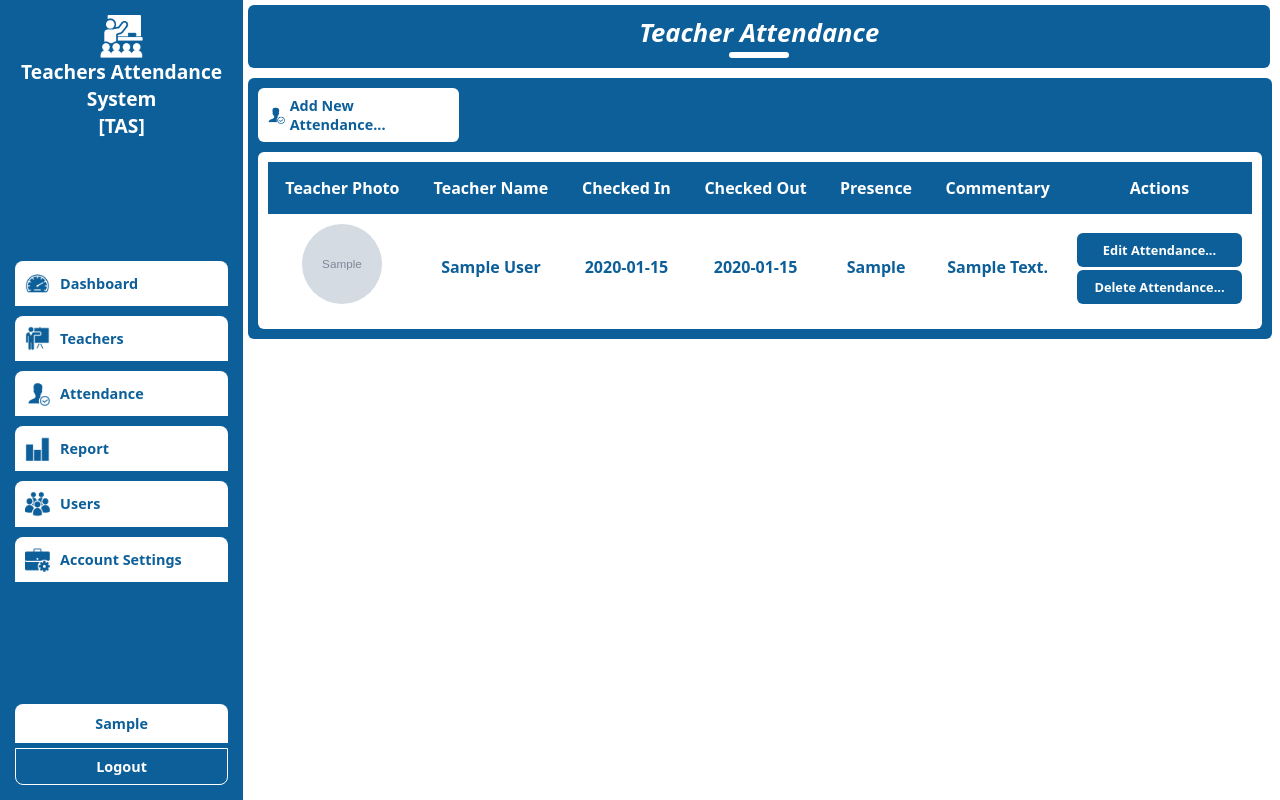
After one commit to Nsoro-Allan/Teacher_Attendance_System, a PHP site: page /attendance.php in a window 1280 px wide. The commit adds this page. Run offline with PHP 8.4, Linux system fonts and the light colour scheme; a user stored in the database is signed in; tables that the repository leaves empty hold one stand-in row (values such as "Sample post"); grey boxes marked "Sample" are stand-in pictures.

Commit message:
changes added...

```diff
--- /dev/null
+++ b/attendance.php
@@ -0,0 +1,102 @@
+<?php
+include("sessions.php");
+include("db_connection.php");
+?>
+<!DOCTYPE html>
+<html lang="en">
+<head>
+    <meta charset="UTF-8">
+    <meta name="viewport" content="width=device-width, initial-scale=1.0">
+    <title>TAS - Attendance</title>
+    <link rel="stylesheet" href="style.css">
+    <link rel="shortcut icon" href="./images/icon.ico" type="image/x-icon">
+</head>
+<body>
+    <div class="main-container">
+
+        <!-- Sidbar -->
+            <?php include("sidebar.php");?>
+        <!-- Sidbar -->
+
+        <div class="container-right">
+            <div class="title">
+                <h1>Teacher Attendance</h1>
+                <div class="line"></div>
+            </div>
+
+            <div class="content">
+
+                <div class="buttons">
+                    <a href="./add_attendance.php"><img src="./images/attendance.ico" alt="Icon"> Add New Attendance...</a>
+                </div>
+
+                <div class="table">
+
+                <table>
+                    <tr>
+                        <th>Teacher Photo</th>
+                        <th>Teacher Name</th>
+                        <th>Checked In</th>
+                        <th>Checked Out</th>
+                        <th>Presence</th>
+                        <th>Commentary</th>
+                        <th>Actions</th>
+                    </tr>
+                    <?php
+                        $select=$con->query("SELECT * FROM `attendance` ORDER BY `attendance_id` DESC");
+                        if(mysqli_num_rows($select)>0){
+
+                        while($row=mysqli_fetch_assoc($select)){
+                         $attendance_id=$row['attendance_id'];
+                         $teacher_id=$row['teacher_id'];
+                         $presence=$row['presence'];
+                         $checkin_time=$row['checkin_time'];
+                         $checkout_time=$row['checkout_time'];
+                         $commentary=$row['commentary'];
+                    ?>
+                        <tr>
+                        <td><img src="uploads/<?php
+                         $t_id=$teacher_id;
+                         $select1=$con->query("SELECT * FROM `teachers` WHERE `teacher_id`='$t_id'");
+                         $row1=mysqli_fetch_assoc($select1);
+                         $teacher_photo=$row1['teacher_photo'];
+                         echo $teacher_photo;
+                         ?>"></td>
+                        <td><?php
+                         $t_id=$teacher_id;
+                         $select2=$con->query("SELECT * FROM `teachers` WHERE `teacher_id`='$t_id'");
+                         $row2=mysqli_fetch_assoc($select2);
+                         $teacher_name=$row2['teacher_name'];
+                         echo $teacher_name;
+                         ?></td>
+                        <td><?php echo $checkin_time;?></td>
+                        <td><?php echo $checkout_time;?></td>
+                        <td><?php echo $presence;?></td>
+                        <td><?php echo $commentary;?></td>
+                        <td>
+                            <a href="./edit_attendance.php?attendance_id=<?php echo $attendance_id;?>">Edit Attendance...</a>
+                            <a href="./delete_attendace.php?attendance_id=<?php echo $attendance_id;?>">Delete Attendance...</a>
+                            </td>
+                        </tr>
+
+                    <?php
+                    }
+                    }
+
+                    else{
+                        echo"<td colspan='7' class='err'><h1>No Attendance Available...</h1></td>";
+                    }
+                    ?>
+
+
+                </table>
+
+                </div>
+
+            </div>
+
+        </div>
+
+    </div>
+</body>
+</html>
--- a/index.php
+++ b/index.php
@@ -15,7 +15,7 @@
                 else if($admin_email != $row['admin_email'] && $admin_password == $row['admin_password']){
                     echo"<script>alert('Invalid Email...');</script>";
                 }
-                else if($admin_email != $row['admin_email'] && $admin_password == $row['admin_password']){
+                else if($admin_email == $row['admin_email'] && $admin_password != $row['admin_password']){
                     echo"<script>alert('Invalid Password...');</script>";
                 }
                 else{
--- a/sidebar.php
+++ b/sidebar.php
@@ -7,8 +7,8 @@
     <div class="links">
         <a href="./dashboard.php"><img src="./images/dashboard.ico" alt="Icon"> Dashboard</a>
         <a href="./teachers.php"><img src="./images/teachers.ico" alt="Icon"> Teachers</a>
-        <a href="#"><img src="./images/attendance.ico" alt="Icon"> Attendance</a>
-        <a href="#"><img src="./images/report.ico" alt="Icon"> Report</a>
+        <a href="./attendance.php"><img src="./images/attendance.ico" alt="Icon"> Attendance</a>
+        <a href="./report.php"><img src="./images/report.ico" alt="Icon"> Report</a>
         <a href="./users.php"><img src="./images/users.ico" alt="Icon"> Users</a>
         <a href="./account_settings.php"><img src="./images/settings.ico" alt="Icon"> Account Settings</a>
     </div>
--- a/style.css
+++ b/style.css
@@ -345,6 +345,10 @@ button:hover{
 }
 
 .container-right .content table tr td a{
+    width: 100%;
+    display: flex;
+    flex-direction: column;
+    margin-top: 3px;
     padding: 8px 15px;
     text-decoration: none;
     background: var(--bg-color);
```
Also changed, not shown: other parts of style.css (+40 -0 lines), add_attendance.php (added, +133 -0 lines), delete_attendace.php (added, +21 -0 lines), report.php (added, +97 -0 lines), images/checked_in.ico (added), images/checked_in_64.png (added), images/checked_out.ico (added), images/checked_out_64.png (added), images/print.ico (added), images/print_64.png (added).
